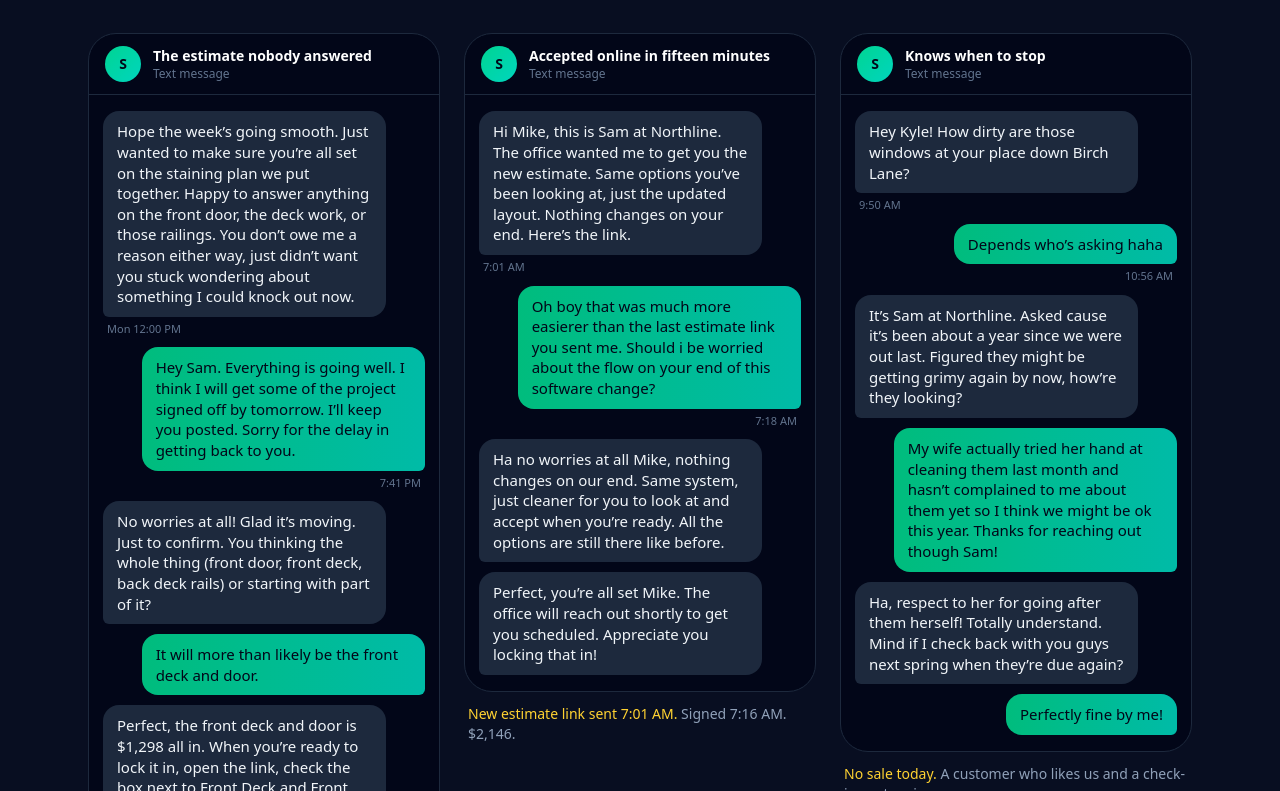
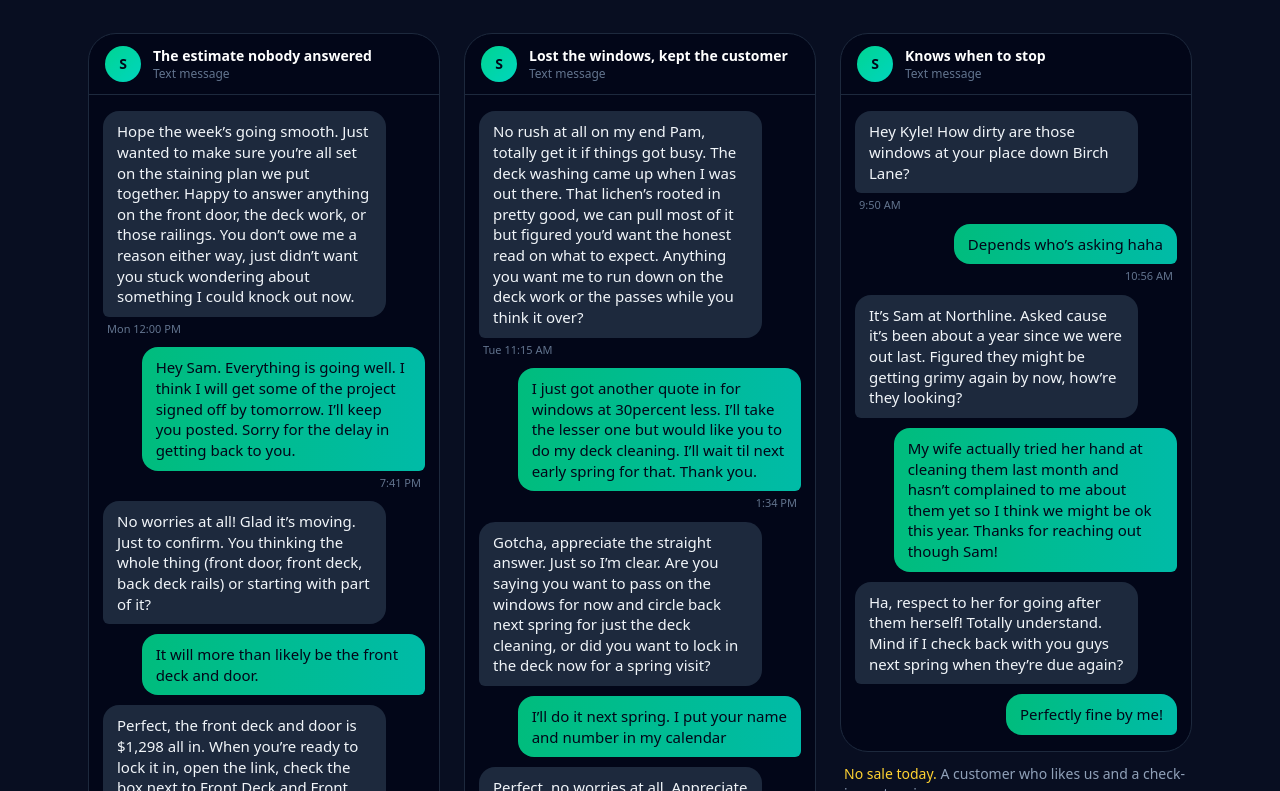
Before and after one commit to caseyray44/xecute, a Next.js app: page / in a window 1280 px wide. Shown: the part 1509-2300 px from the top of the page. Built offline with nearby package versions, Linux system fonts and the light colour scheme.

Commit message:
Landing: swap the rep-test thread for a real customer thread

```diff
--- a/src/components/features/sam/SamLanding.tsx
+++ b/src/components/features/sam/SamLanding.tsx
@@ -220,13 +220,14 @@ const THREADS: { title: string; caption: string; lines: Line[] }[] = [
     ],
   },
   {
-    title: "Accepted online in fifteen minutes",
-    caption: "New estimate link sent 7:01 AM. Signed 7:16 AM. $2,146.",
+    title: "Lost the windows, kept the customer",
+    caption: "Another quote came in 30% lower. Sam didn’t argue. Her deck is on his calendar for spring.",
     lines: [
-      { who: "sam", text: "Hi Mike, this is Sam at Northline. The office wanted me to get you the new estimate. Same options you’ve been looking at, just the updated layout. Nothing changes on your end. Here’s the link.", time: "7:01 AM" },
-      { who: "them", text: "Oh boy that was much more easierer than the last estimate link you sent me. Should i be worried about the flow on your end of this software change?", time: "7:18 AM" },
-      { who: "sam", text: "Ha no worries at all Mike, nothing changes on our end. Same system, just cleaner for you to look at and accept when you’re ready. All the options are still there like before." },
-      { who: "sam", text: "Perfect, you’re all set Mike. The office will reach out shortly to get you scheduled. Appreciate you locking that in!" },
+      { who: "sam", text: "No rush at all on my end Pam, totally get it if things got busy. The deck washing came up when I was out there. That lichen’s rooted in pretty good, we can pull most of it but figured you’d want the honest read on what to expect. Anything you want me to run down on the deck work or the passes while you think it over?", time: "Tue 11:15 AM" },
+      { who: "them", text: "I just got another quote in for windows at 30percent less. I’ll take the lesser one but would like you to do my deck cleaning. I’ll wait til next early spring for that. Thank you.", time: "1:34 PM" },
+      { who: "sam", text: "Gotcha, appreciate the straight answer. Just so I’m clear. Are you saying you want to pass on the windows for now and circle back next spring for just the deck cleaning, or did you want to lock in the deck now for a spring visit?" },
+      { who: "them", text: "I’ll do it next spring. I put your name and number in my calendar" },
+      { who: "sam", text: "Perfect, no worries at all. Appreciate you considering us, anytime down the road just reach out. And hey, give Daisy a scratch from us." },
     ],
   },
   {
```
